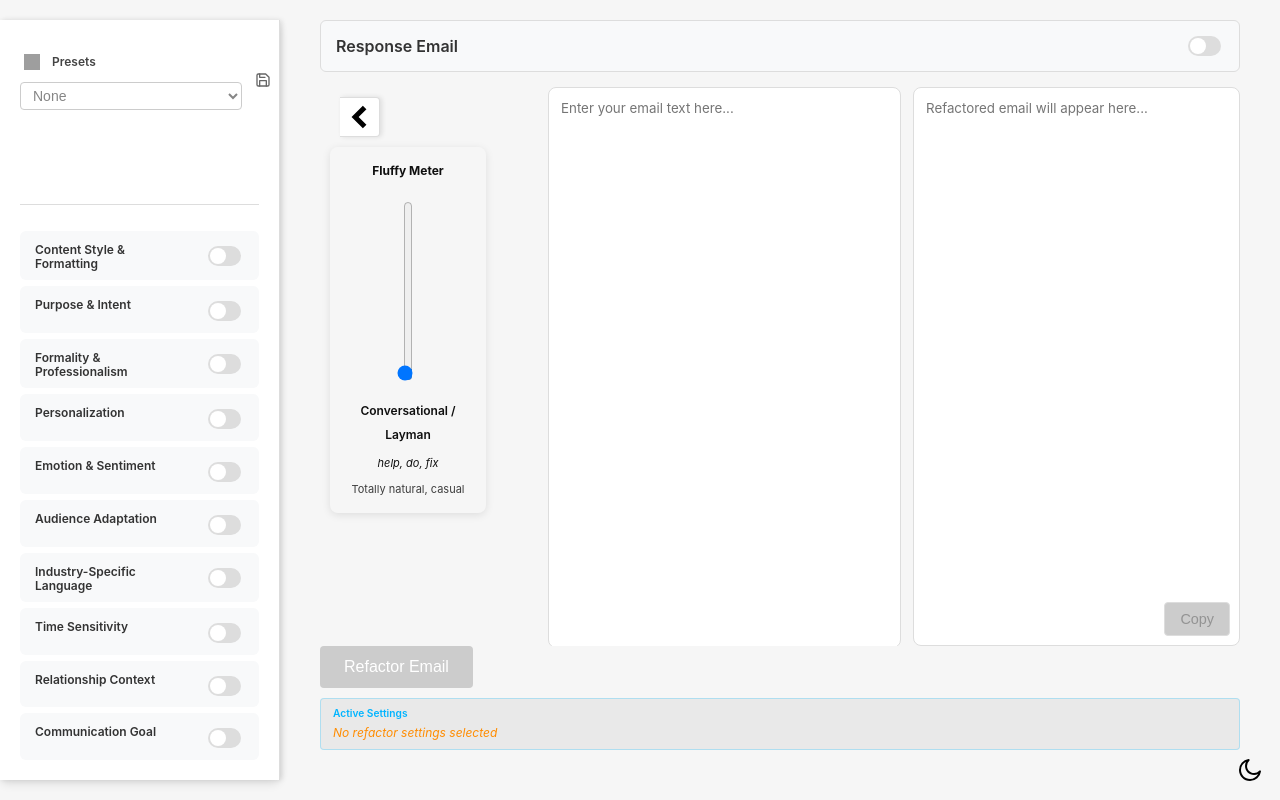
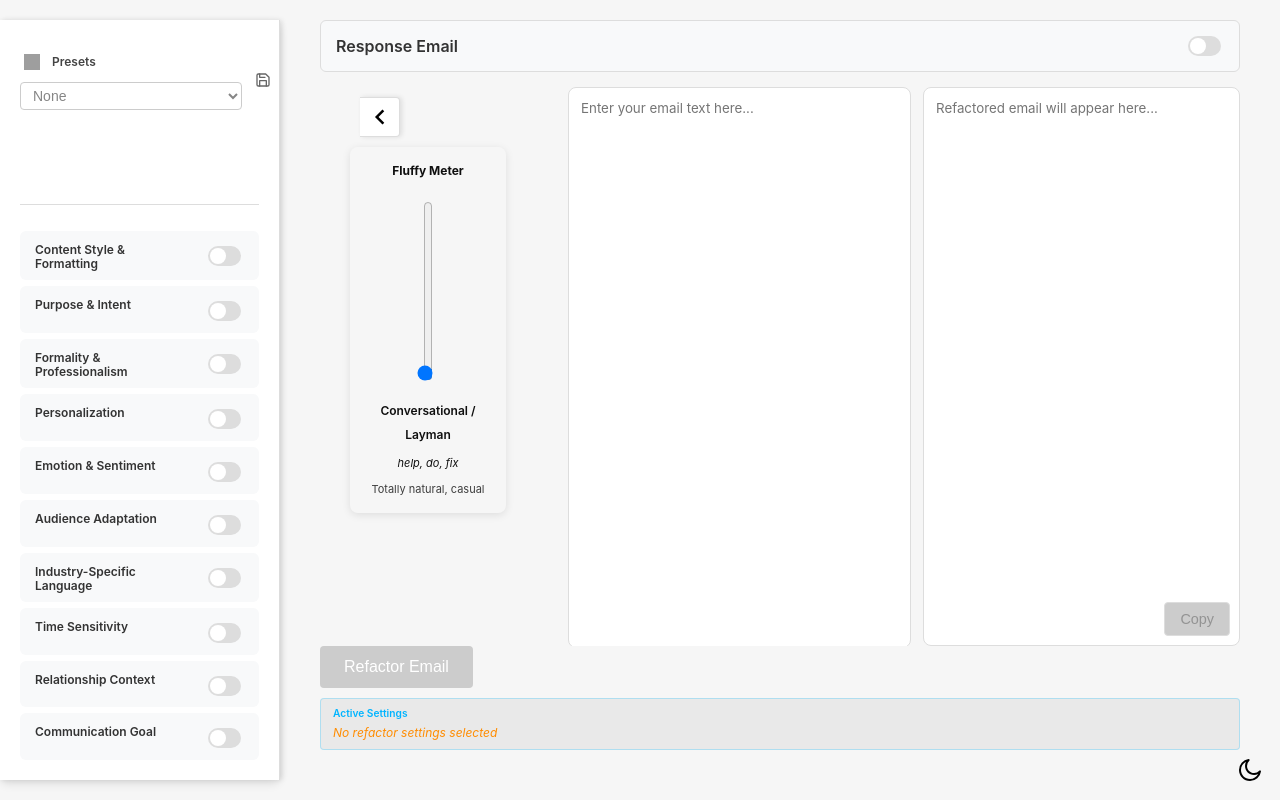
Before and after one commit to ScottBruton/emailRefactor, a React (Vite) app: page / in a window 1280 px wide. Built offline with nearby package versions, Linux system fonts and the light colour scheme; grey boxes are pictures that could not be loaded.

Commit message:
ui updated

```diff
--- a/src/App.css
+++ b/src/App.css
@@ -289,6 +289,7 @@ select:focus {
   position: relative;
   height: calc(100vh - 200px);
   overflow: hidden;
+  margin-left: 20px;
 }
 
 .fluffy-meter-container {
@@ -514,7 +515,7 @@ select:focus {
 
 .sidebar-toggle {
   position: relative;
-  left: 0px;
+  left: 0;
   top: 10px;
   width: 40px;
   height: 40px;
@@ -528,14 +529,17 @@ select:focus {
   justify-content: center;
   box-shadow: 2px 0 5px rgba(0, 0, 0, 0.1);
   z-index: 1300;
-  transition: all 0.3s ease;
 }
 
 .sidebar-toggle svg {
-  width: 100%;
-  height: 100%;
+  width: 20px;
+  height: 20px;
+  transform: scale(1.5) rotate(0deg);
   transition: transform 0.3s ease;
-  transform: rotate(0deg) scale(1.5);
+}
+
+.main-content.sidebar-hidden .sidebar-toggle svg {
+  transform: scale(1.5) rotate(180deg);
 }
 
 .sidebar-container.hidden .sidebar-toggle {
--- a/src/App.jsx
+++ b/src/App.jsx
@@ -1616,7 +1616,7 @@ function App() {
                   width="24"
                   height="24"
                 >
-                <path d="M15.41 7.41L14 6l-6 6 6 6 1.41-1.41L10.83 12z" stroke="currentColor" strokeWidth="1"/>
+                  <path d="M15.41 7.41L14 6l-6 6 6 6 1.41-1.41L10.83 12z"/>
                 </svg>
               </button>
               <div className="fluffy-meter-container">
```
Lines whose indentation alone changed are shown as unchanged.
